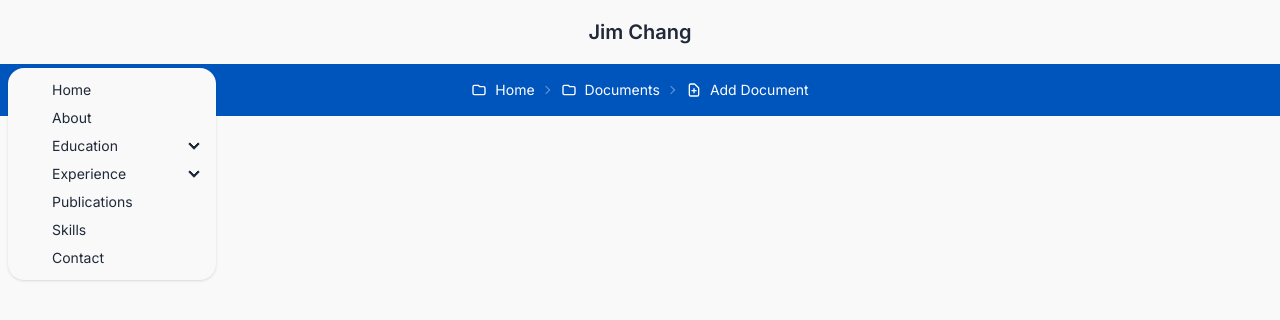
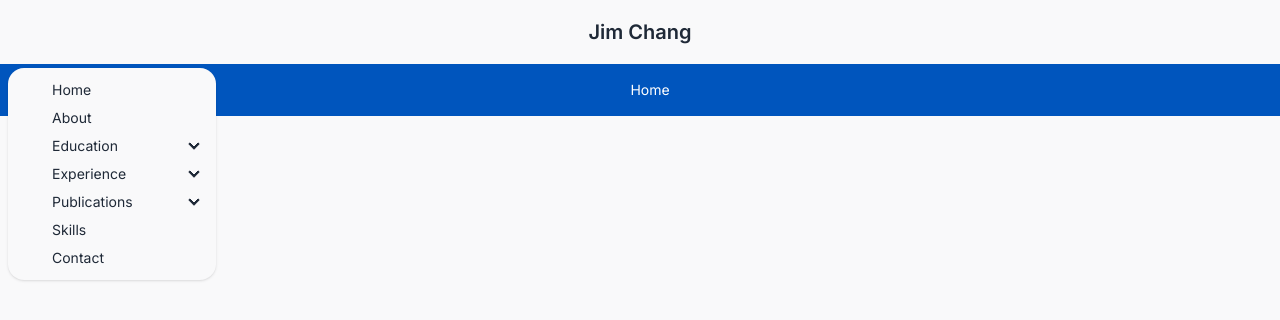
Before and after one commit to jimmg35/jimmg35.github.io, a Next.js app: page / in a window 1280 px wide. Both pictures are taken after a click on the label 32 px from the left and 32 px from the top of the page. Shown: the top 320 px of the page. Built offline with nearby package versions, Linux system fonts and the light colour scheme.

Commit message:
feat: add wrapper

```diff
--- a/src/app/layout.tsx
+++ b/src/app/layout.tsx
@@ -11,6 +11,10 @@ const inter = Inter({ subsets: ['latin'] })
 
 interface IRootEntry {
   children: React.ReactNode
+}
+
+const Wrapper = ({ children }: { children: React.ReactNode }) => {
+  return <div>{children}</div>
 }
 
 const RootEntry = ({ children }: IRootEntry) => {
@@ -82,9 +86,11 @@ const RootEntry = ({ children }: IRootEntry) => {
         />
       </head>
       <body className={inter.className}>
-        <NavBar />
-        <Breadcrumb />
-        {children}
+        <Wrapper>
+          <NavBar />
+          <Breadcrumb />
+          {children}
+        </Wrapper>
       </body>
     </html>
   )
--- a/src/components/Breadcrumb/index.tsx
+++ b/src/components/Breadcrumb/index.tsx
@@ -1,59 +1,54 @@
+import { locator16 } from '@esri/calcite-ui-icons'
+import { useEffect, useState } from 'react'
+import { usePathname, useRouter } from 'next/navigation'
+import useLocale from '../../i18n'
+import EsriSvgIcon from '../EsriSvgIcon'
+
 const Breadcrumb = () => {
+  const { t, locale, switchLocale } = useLocale({})
+  const pathname = usePathname()
+  const [paths, setpaths] = useState<string[]>([])
+
+  const trimSpecificCharacters = (str: string, charToRemove: string) => {
+    const regex = new RegExp(`^${charToRemove}+|${charToRemove}+$`, 'g')
+    return str.replace(regex, '')
+  }
+
+  useEffect(() => {
+    if (pathname === '/') {
+      setpaths([t.nav.burger.home])
+      return
+    }
+
+    const paths = trimSpecificCharacters(pathname, '/')
+      .split('/')
+      .map((p) => t.nav.burger.about)
+    setpaths(paths)
+  }, [pathname, locale])
+
+  useEffect(() => {
+    console.log(locale)
+  }, [locale])
+
   return (
     <div className="text-sm breadcrumbs bg-[#0055bd] text-white py-4 flex items-center justify-center">
       <ul>
-        <li>
-          <a>
-            <svg
-              xmlns="http://www.w3.org/2000/svg"
-              fill="none"
-              viewBox="0 0 24 24"
-              className="w-4 h-4 mr-2 stroke-current"
-            >
-              <path
-                strokeLinecap="round"
-                strokeLinejoin="round"
-                strokeWidth="2"
-                d="M3 7v10a2 2 0 002 2h14a2 2 0 002-2V9a2 2 0 00-2-2h-6l-2-2H5a2 2 0 00-2 2z"
-              ></path>
-            </svg>
-            Home
+        {paths.map((path, index) => {
+          return (
+            <li key={index}>
+              <a className="gap-1">
+                <EsriSvgIcon svg={locator16} size={16} />
+                {t.nav.burger.home}
+              </a>
+            </li>
+          )
+        })}
+        {/* <li>
+          <a className="gap-1">
+            <EsriSvgIcon svg={locator16} size={16} />
+            {t.nav.burger.home}
           </a>
-        </li>
-        <li>
-          <a>
-            <svg
-              xmlns="http://www.w3.org/2000/svg"
-              fill="none"
-              viewBox="0 0 24 24"
-              className="w-4 h-4 mr-2 stroke-current"
-            >
-              <path
-                strokeLinecap="round"
-                strokeLinejoin="round"
-                strokeWidth="2"
-                d="M3 7v10a2 2 0 002 2h14a2 2 0 002-2V9a2 2 0 00-2-2h-6l-2-2H5a2 2 0 00-2 2z"
-              ></path>
-            </svg>
-            Documents
-          </a>
-        </li>
-        <li>
-          <svg
-            xmlns="http://www.w3.org/2000/svg"
-            fill="none"
-            viewBox="0 0 24 24"
-            className="w-4 h-4 mr-2 stroke-current"
-          >
-            <path
-              strokeLinecap="round"
-              strokeLinejoin="round"
-              strokeWidth="2"
-              d="M9 13h6m-3-3v6m5 5H7a2 2 0 01-2-2V5a2 2 0 012-2h5.586a1 1 0 01.707.293l5.414 5.414a1 1 0 01.293.707V19a2 2 0 01-2 2z"
-            ></path>
-          </svg>
-          Add Document
-        </li>
+        </li> */}
       </ul>
     </div>
   )
--- a/src/components/EsriSvgIcon/index.tsx
+++ b/src/components/EsriSvgIcon/index.tsx
@@ -12,7 +12,7 @@ const EsriSvgIcon = ({ size, svg }: IEsriSvgIcon) => {
         className="fill-current"
         width={size}
         height={size}
-        // viewBox={`0 0 ${size} ${size}`}
+        viewBox={`0 0 ${size} ${size}`}
       >
         <path d={svg} />
       </svg>
--- a/src/components/NavBar/index.tsx
+++ b/src/components/NavBar/index.tsx
@@ -2,6 +2,7 @@ import {
   beaker16,
   bookmark16,
   brightness24,
+  conferenceRoom16,
   education16,
   emailAddress16,
   fileMagnifyingGlass16,
@@ -11,10 +12,14 @@ import {
   locator16,
   moon24,
   paste16,
-  rasterFunctionTemplate16
+  presentation16,
+  rasterFunctionTemplate16,
+  script16
 } from '@esri/calcite-ui-icons'
 import React, { useContext } from 'react'
 import classNames from 'classnames'
+import Link from 'next/link'
+import { useRouter } from 'next/navigation'
 import useLocale from '../../i18n'
 import { ThemeContext } from '../../theme/ThemeProvider'
 import EsriSvgIcon from '../EsriSvgIcon'
@@ -22,6 +27,12 @@ import EsriSvgIcon from '../EsriSvgIcon'
 const NavBar = () => {
   const { themeMode, onThemeChange } = useContext(ThemeContext)
   const { t, locale, switchLocale } = useLocale({})
+  const router = useRouter()
+
+  // const handleRouteClick = (route: string) => {
+  //   router.push(route)
+  // }
+
   return (
     <div className="navbar bg-base-100">
       <div className="navbar-start">
@@ -34,16 +45,16 @@ const NavBar = () => {
             className="menu menu-sm dropdown-content mt-3 z-[1] p-2 shadow bg-base-100 rounded-box w-52"
           >
             <li>
-              <a>
+              <Link href="/">
                 <EsriSvgIcon svg={locator16} size={16} />
                 {t.nav.burger.home}
-              </a>
+              </Link>
             </li>
             <li>
-              <a>
+              <Link href="/about">
                 <EsriSvgIcon svg={information16} size={16} />
                 {t.nav.burger.about}
-              </a>
+              </Link>
             </li>
             <li>
               <details>
@@ -53,22 +64,22 @@ const NavBar = () => {
                 </summary>
                 <ul className="p-2">
                   <li>
-                    <a>
+                    <Link href="/education/undergraduate">
                       <EsriSvgIcon svg={education16} size={16} />
                       {t.nav.burger.undergraduate}
-                    </a>
+                    </Link>
                   </li>
                   <li>
-                    <a>
+                    <Link href="/education/graduate">
                       <EsriSvgIcon svg={education16} size={16} />
                       {t.nav.burger.graduate}
-                    </a>
+                    </Link>
                   </li>
                   <li>
-                    <a>
+                    <Link href="/education/phd">
                       <EsriSvgIcon svg={education16} size={16} />
                       {t.nav.burger.phd}
-                    </a>
+                    </Link>
                   </li>
                 </ul>
               </details>
@@ -81,37 +92,59 @@ const NavBar = () => {
                 </summary>
                 <ul className="p-2">
                   <li>
-                    <a>
+                    <Link href="/experience/research">
                       <EsriSvgIcon svg={beaker16} size={16} />
                       {t.nav.burger.research}
-                    </a>
+                    </Link>
                   </li>
                   <li>
-                    <a>
+                    <Link href="/experience/work">
                       <EsriSvgIcon svg={fileMagnifyingGlass16} size={16} />
                       {t.nav.burger.work}
-                    </a>
+                    </Link>
                   </li>
                 </ul>
               </details>
             </li>
             <li>
-              <a>
-                <EsriSvgIcon svg={bookmark16} size={16} />
-                {t.nav.burger.publications}
-              </a>
+              <details>
+                <summary>
+                  <EsriSvgIcon svg={bookmark16} size={16} />
+                  {t.nav.burger.publications}
+                </summary>
+                <ul className="p-2">
+                  <li>
+                    <Link href="/publications/journal">
+                      <EsriSvgIcon svg={script16} size={16} />
+                      {t.nav.burger.journal}
+                    </Link>
+                  </li>
+                  <li>
+                    <Link href="/publications/conference">
+                      <EsriSvgIcon svg={conferenceRoom16} size={16} />
+                      {t.nav.burger.conference}
+                    </Link>
+                  </li>
+                  <li>
+                    <Link href="/publications/presentation">
+                      <EsriSvgIcon svg={presentation16} size={16} />
+                      {t.nav.burger.presentation}
+                    </Link>
+                  </li>
+                </ul>
+              </details>
             </li>
             <li>
-              <a>
+              <Link href="/skills">
                 <EsriSvgIcon svg={rasterFunctionTemplate16} size={16} />
                 {t.nav.burger.skills}
-              </a>
+              </Link>
             </li>
             <li>
-              <a>
+              <Link href="/contact">
                 <EsriSvgIcon svg={emailAddress16} size={16} />
                 {t.nav.burger.contact}
-              </a>
+              </Link>
             </li>
           </ul>
         </div>
--- a/src/i18n/en/index.ts
+++ b/src/i18n/en/index.ts
@@ -15,6 +15,9 @@ const langEn: ILocalePackage = {
       research: 'Research',
       work: 'Work',
       publications: 'Publications',
+      journal: 'Journal',
+      conference: 'Conference',
+      presentation: 'Presentation',
       skills: 'Skills',
       contact: 'Contact'
     }
--- a/src/i18n/index.tsx
+++ b/src/i18n/index.tsx
@@ -20,6 +20,9 @@ export interface ILocalePackage {
       research: string
       work: string
       publications: string
+      journal: string
+      conference: string
+      presentation: string
       skills: string
       contact: string
     }
--- a/src/i18n/ru/index.ts
+++ b/src/i18n/ru/index.ts
@@ -15,6 +15,9 @@ const langRu: ILocalePackage = {
       research: 'Исследования',
       work: 'Работа',
       publications: 'Публикации',
+      journal: 'Журнал',
+      conference: 'Конференция',
+      presentation: 'Презентация',
       skills: 'Навыки',
       contact: 'Контакт'
     }
--- a/src/i18n/zh/index.ts
+++ b/src/i18n/zh/index.ts
@@ -15,6 +15,9 @@ const langZh: ILocalePackage = {
       research: '研究經歷',
       work: '工作經驗',
       publications: '出版物',
+      journal: '期刊論文',
+      conference: '研討會論文',
+      presentation: '研討會發表',
       skills: '技能',
       contact: '聯絡我'
     }
```
